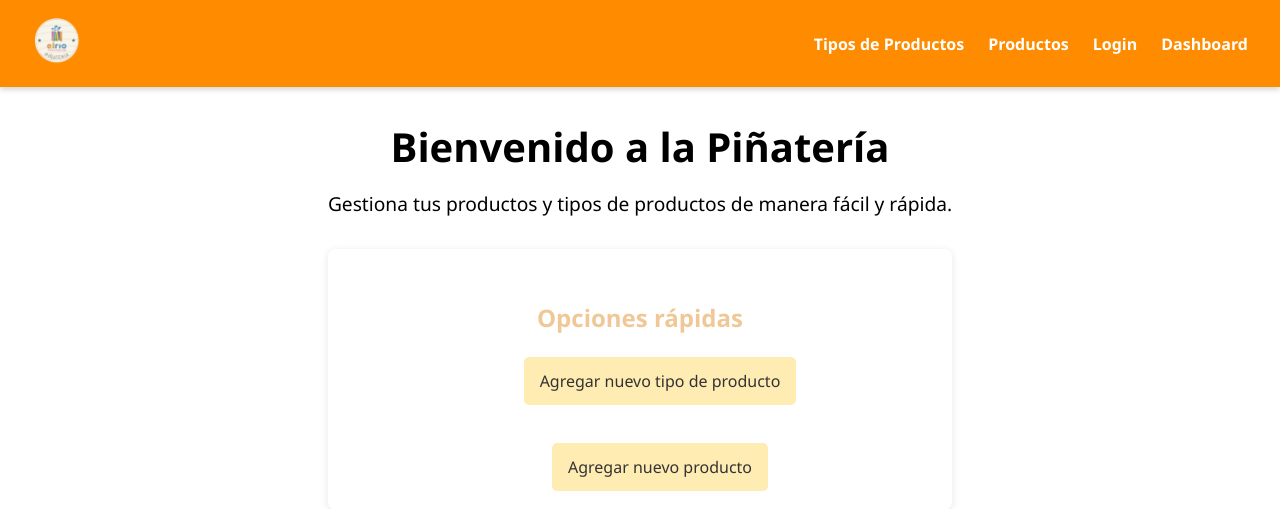
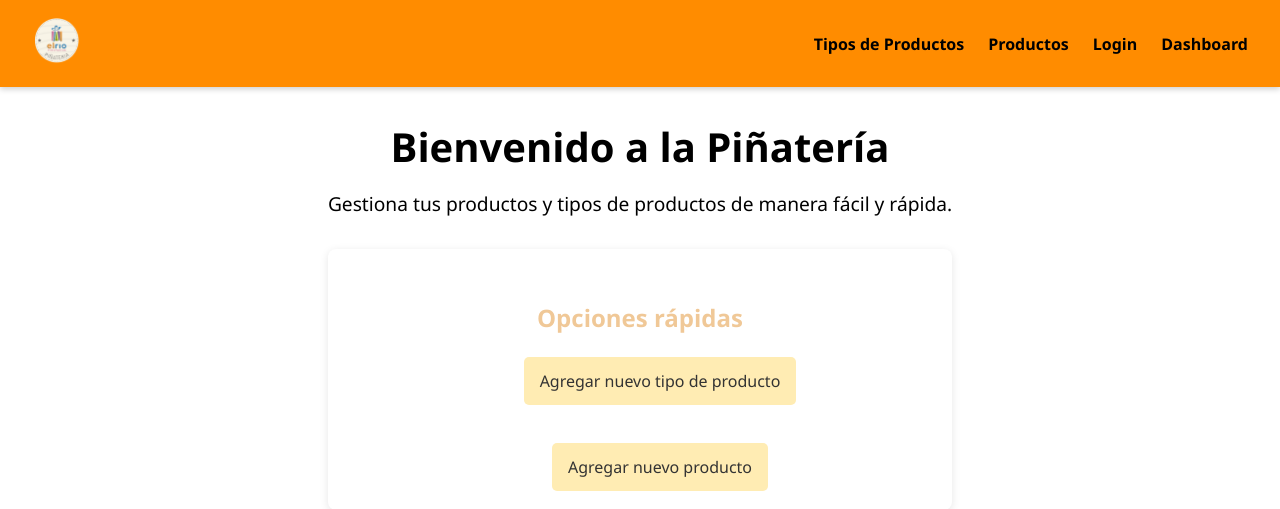
Before and after one commit to JulianSsuarezE/Taller_calidad_software_-JulianSuarez-., a PHP site: page / in a window 1280 px wide. Shown: the top 509 px of the page. Run offline with PHP 8.4, Linux system fonts and the light colour scheme; data comes from the database, SQL or seed files in the repository.

Commit message:
Update index.css

```diff
--- a/piñateria/assets/css/index.css
+++ b/piñateria/assets/css/index.css
@@ -25,8 +25,8 @@ main {
 }
 
 header {
-    background-color: #ff8c00;
-    color: #fff;
+    background-color: #ff8c00; /* naranja */
+    color: #000; /* negro para mayor contraste */
     padding: 1rem 2rem;
     display: flex;
     align-items: center;
@@ -45,7 +45,7 @@ header nav ul {
 }
 
 header nav ul li a {
-    color: #fff;
+    color: #000; /* enlaces en negro también para contraste */
     text-decoration: none;
     font-weight: bold;
     transition: color 0.3s ease;
```
